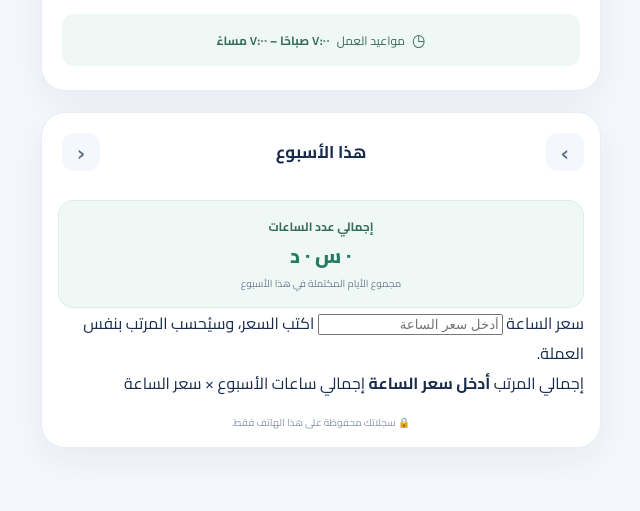
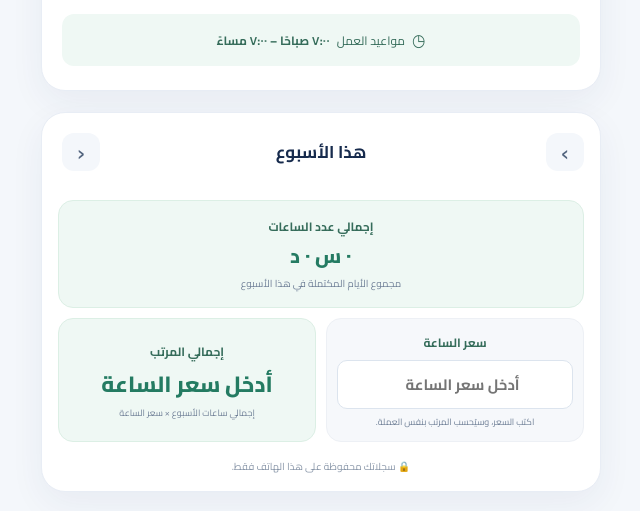
Before and after one commit to MahmoudAlMorsi/attendance-tracker, a plain HTML site: page index.html in a window 1280 px wide. Shown: the part 235-746 px from the top of the page, without its empty margins (319-959 px from the left). Drawn offline with Linux system fonts and the light colour scheme.

Commit message:
Style hourly rate and weekly salary cards

```diff
--- a/attendance.css
+++ b/attendance.css
@@ -228,6 +228,72 @@ h1 {
   font-size: 10px;
 }
 
+.salary-panel {
+  display: grid;
+  grid-template-columns: repeat(2, minmax(0, 1fr));
+  gap: 10px;
+  margin-top: 10px;
+}
+
+.hourly-rate-card,
+.salary-total-card {
+  display: grid;
+  min-width: 0;
+  align-content: center;
+  justify-items: center;
+  gap: 6px;
+  padding: 12px 10px;
+  text-align: center;
+  background: #f6f8fb;
+  border: 1px solid #edf0f5;
+  border-radius: 15px;
+}
+
+.hourly-rate-label,
+.salary-total-label {
+  color: #356c5a;
+  font-size: 12px;
+  font-weight: 700;
+}
+
+.hourly-rate-input {
+  width: 100%;
+  min-width: 0;
+  padding: 9px 10px;
+  color: #172b4d;
+  font: inherit;
+  font-size: 15px;
+  font-weight: 700;
+  text-align: center;
+  background: #fff;
+  border: 1px solid #dce4ee;
+  border-radius: 10px;
+}
+
+.hourly-rate-input:focus {
+  outline: 2px solid #b7dece;
+  border-color: #247b62;
+}
+
+.hourly-rate-note,
+.salary-total-note {
+  color: #718198;
+  font-size: 9px;
+  line-height: 1.5;
+}
+
+.salary-total-card {
+  background: #eff8f4;
+  border-color: #dcefe5;
+}
+
+.salary-total-value {
+  color: #247b62;
+  font-size: clamp(17px, 5vw, 22px);
+  font-weight: 800;
+  line-height: 1.4;
+  overflow-wrap: anywhere;
+}
 .day-total {
   display: grid;
   min-width: 0;
@@ -439,6 +505,10 @@ h1 {
     padding: 10px 7px;
   }
 
+  .salary-panel {
+    grid-template-columns: 1fr;
+  }
+
   .day-actions {
     gap: 5px;
   }
```
